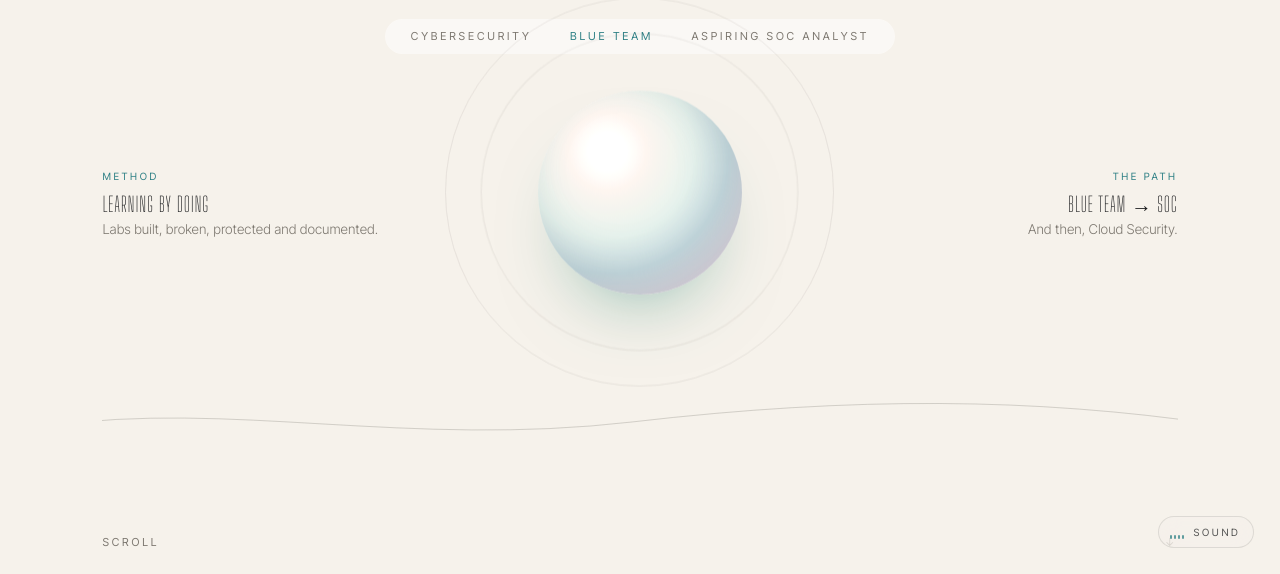
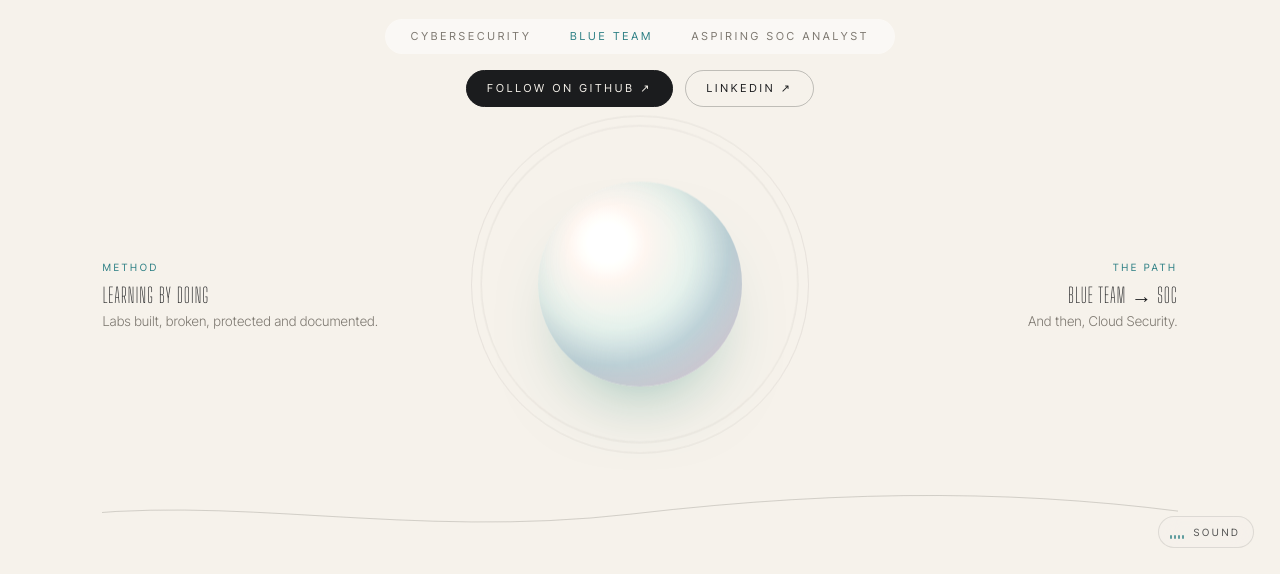
Before and after one commit to elena-lucero/elena-lucero.github.io, a plain HTML site: page index.html in a window 1280 px wide. Shown: the part 226-800 px from the top of the page. Drawn offline with Linux system fonts and the light colour scheme.

Commit message:
Add follow links for GitHub and LinkedIn

```diff
--- a/index.html
+++ b/index.html
@@ -226,6 +226,13 @@ a{color:inherit;text-decoration:none}
 .skills li{font-size:17px;font-weight:400}
 .skills li+li::before{content:"·";margin:0 12px;color:var(--steel)}
 @media(max-width:900px){.skills{grid-column:1/-1}}
+.follow{display:flex;justify-content:center;gap:12px;margin-top:16px;flex-wrap:wrap}
+.follow a{padding:10px 20px;border:1px solid rgba(27,28,30,.25);border-radius:999px;color:var(--ink);transition:background .5s var(--ease),color .5s var(--ease),border-color .5s}
+.follow a:first-child{background:var(--ink);color:var(--paper);border-color:var(--ink)}
+.follow a:hover,.follow a:focus-visible{background:var(--sea);border-color:var(--sea);color:#fff;outline:none}
+.cover .halo.h2{width:165%;height:165%;left:-32.5%;top:-32.5%}
+.follow{margin-bottom:clamp(18px,3vw,40px)}
+@media(max-width:560px){.follow a{padding:9px 14px;font-size:9.5px}.follow{gap:8px}}
 /* magnet */
 .mag{opacity:0;transform:translateY(40px);transition:opacity 1.3s var(--ease),transform 1.5s var(--ease);transition-delay:var(--d,0s)}
 .mag.in{opacity:1;transform:none}
@@ -252,6 +259,7 @@ a{color:inherit;text-decoration:none}
   <div class="folio cap mag"><span><b>Elena Lucero</b></span><span>Basel area</span></div>
   <h1 class="mast disp" aria-label="Elena Lucero"><span class="rise"><span>Elena <b>Lucero</b></span></span></h1>
   <div class="issue cap mag" style="--d:.2s"><span>Cybersecurity</span><span>Blue Team</span><span>Aspiring SOC Analyst</span></div>
+  <div class="follow mag" style="--d:.3s"><a class="cap" href="https://github.com/elena-lucero" target="_blank" rel="noopener noreferrer">Follow on GitHub ↗</a><a class="cap" href="https://www.linkedin.com/in/elenalucero" target="_blank" rel="noopener noreferrer">LinkedIn ↗</a></div>
   <div class="stage">
     <div class="line mag" style="--d:.35s"><span class="cap" style="color:var(--sea)">Method</span><h3>Learning by doing</h3><p>Labs built, broken, protected and documented.</p></div>
     <div class="pearl mag" style="--d:.25s"><i class="halo"></i><i class="halo h2"></i></div>
@@ -317,7 +325,7 @@ a{color:inherit;text-decoration:none}
   <div class="pearl mag"></div>
   <h2 class="disp"><span class="rise"><span>Find <b>me</b></span></span></h2>
   <p class="mag" style="--d:.15s">The best way to contact me is LinkedIn.</p>
-  <div class="links cap mag" style="--d:.25s"><a href="https://www.linkedin.com/in/elenalucero" target="_blank" rel="noopener noreferrer">LinkedIn ↗</a><a href="https://github.com/elena-lucero" target="_blank" rel="noopener noreferrer">GitHub ↗</a></div>
+  <div class="links cap mag" style="--d:.25s"><a href="https://www.linkedin.com/in/elenalucero" target="_blank" rel="noopener noreferrer">LinkedIn ↗</a><a href="https://github.com/elena-lucero" target="_blank" rel="noopener noreferrer">Follow on GitHub ↗</a></div>
   <div class="pn cap"><span>© 2026 Elena Lucero</span><span>Basel area</span></div>
 </section>
 
```
